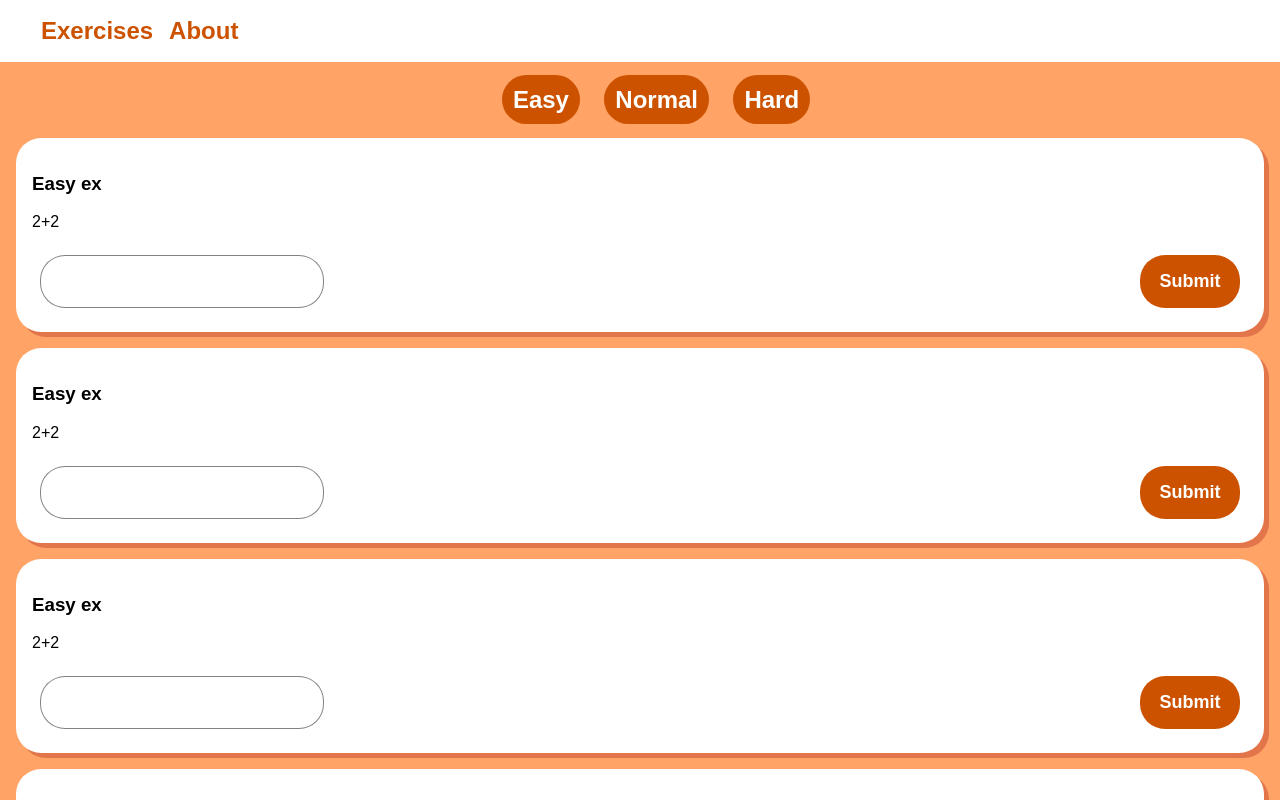
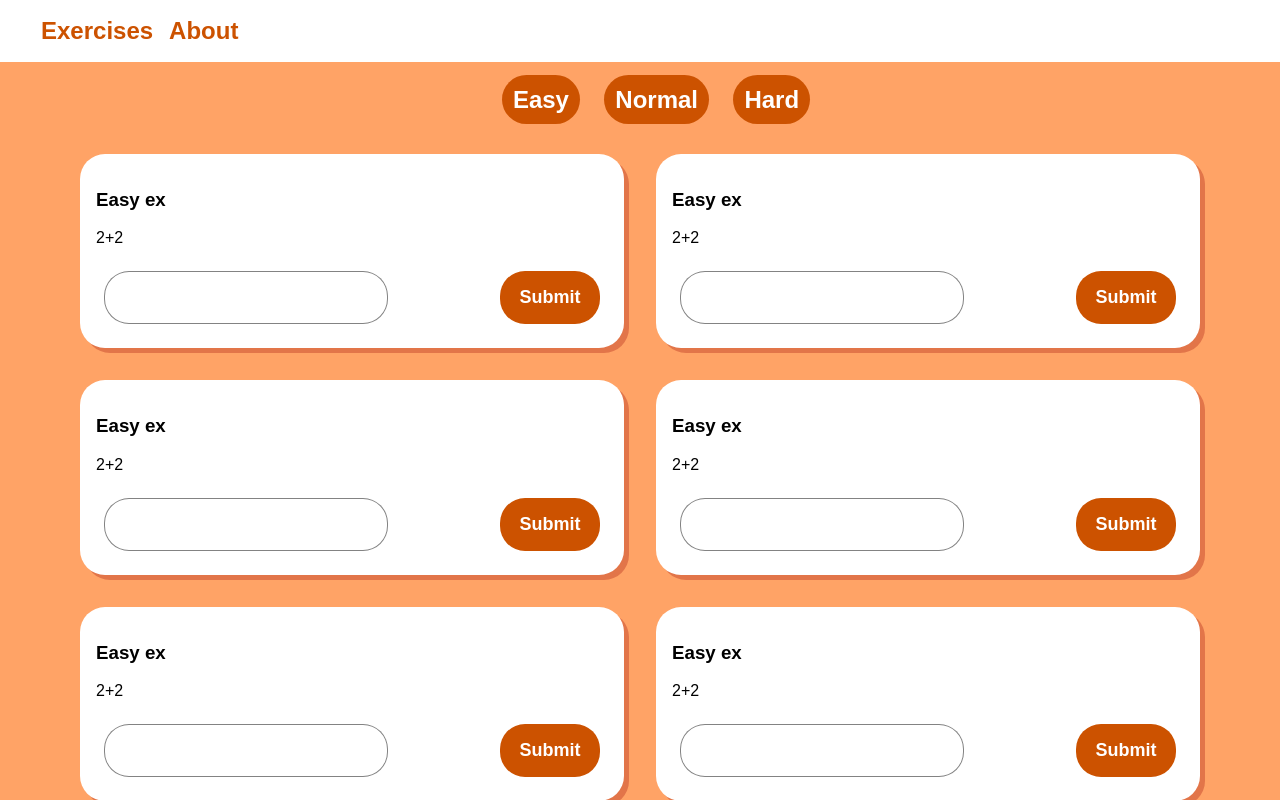
Before and after one commit to AndrewMedvedev42/Math-Test-Exercises, a React (Create React App) app: page /exercises/easy in a window 1280 px wide. Shown: the top 800 px of the page. Built offline with nearby package versions, Linux system fonts and the light colour scheme.

Commit message:
added screen optimization

```diff
--- a/src/css/App.css
+++ b/src/css/App.css
@@ -18,7 +18,7 @@ body {
           font-weight: bold;
           font-size: 1.5rem;
           text-decoration: none;
-          transition: 0.2s;
+          transition: 0.1s;
           cursor: pointer; }
         body .router .navSection ul li .Link:hover, body .router .navSection ul li :active {
           color: black;
@@ -76,3 +76,12 @@ body {
       transition: 0.5s; }
     .item div div button:hover {
       background: #ffa366; }
+
+@media (min-width: 900px) {
+  .item {
+    width: 40%; }
+  .difficultyRouter section {
+    flex-wrap: wrap;
+    display: flex;
+    flex-direction: none;
+    justify-content: center; } }
--- a/src/scss/App.scss
+++ b/src/scss/App.scss
@@ -22,7 +22,7 @@ body{
             font-weight: bold;
             font-size: 1.5rem;
             text-decoration: none;
-            transition: 0.2s;
+            transition: 0.1s;
             cursor: pointer;
           }
 
@@ -112,3 +112,17 @@ body{
     }
   }
 }
+
+@media(min-width: 900px) {
+  .item{
+    width: 40%;
+  }
+
+  .difficultyRouter section{
+    flex-wrap: wrap;
+    display: flex;
+    flex-direction: none;
+    justify-content: center;
+  }
+
+}
```
Also changed, not shown: 6 other files (tests, documents, lock files or other folders).
